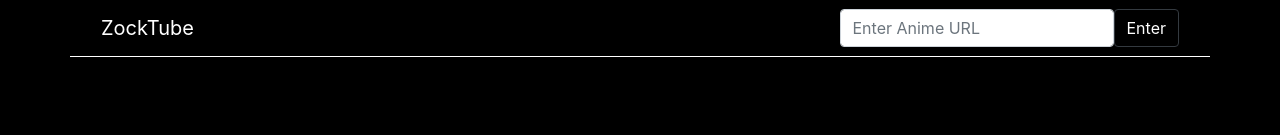
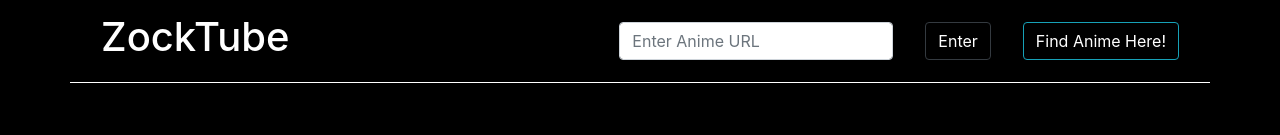
Before and after one commit to Foreign116/ZockTube, a Gatsby site in the folder zocktube/: page / in a window 1280 px wide. Shown: the top 135 px of the page. Built offline with nearby package versions, Linux system fonts and the light colour scheme; Gatsby itself is replaced by a stand-in of ours.

Commit message:
Anime submittion

```diff
--- a/zocktube/src/components/header.js
+++ b/zocktube/src/components/header.js
@@ -17,10 +17,11 @@ const Header = ({ siteTitle, callBackAnime }) => {
   <header className="header">
     <div className="container header-content">
       <nav className="navbar">
-        <a className="navbar-brand" href="/">{siteTitle}</a>
+        <a className="navbar-brand" href="/"><h1>{siteTitle}</h1></a>
         <form className="form-inline">
           <input onChange={(e) => setAnime(e.target.value)} value={anime} className="form-control" id="animeSearch" type="text" placeholder="Enter Anime URL" aria-label="Enter Anime URL"/>
-          <button onClick={handleSubmit} className="btn text-white btn-outline-dark" type="button">Enter</button>
+          <button onClick={handleSubmit} className=" button-left-space btn text-white btn-outline-dark" type="button">Enter</button>
+          <a className="text-white btn btn-outline-info button-left-space" target="_blank" href="https://www.animebam.se/series">Find Anime Here!</a>
         </form>
       </nav>
     </div>
--- a/zocktube/src/styles/index.css
+++ b/zocktube/src/styles/index.css
@@ -28,3 +28,6 @@
   a{
       color: white;
   }
+  .button-left-space {
+    margin-left: 2rem;
+  }
```
